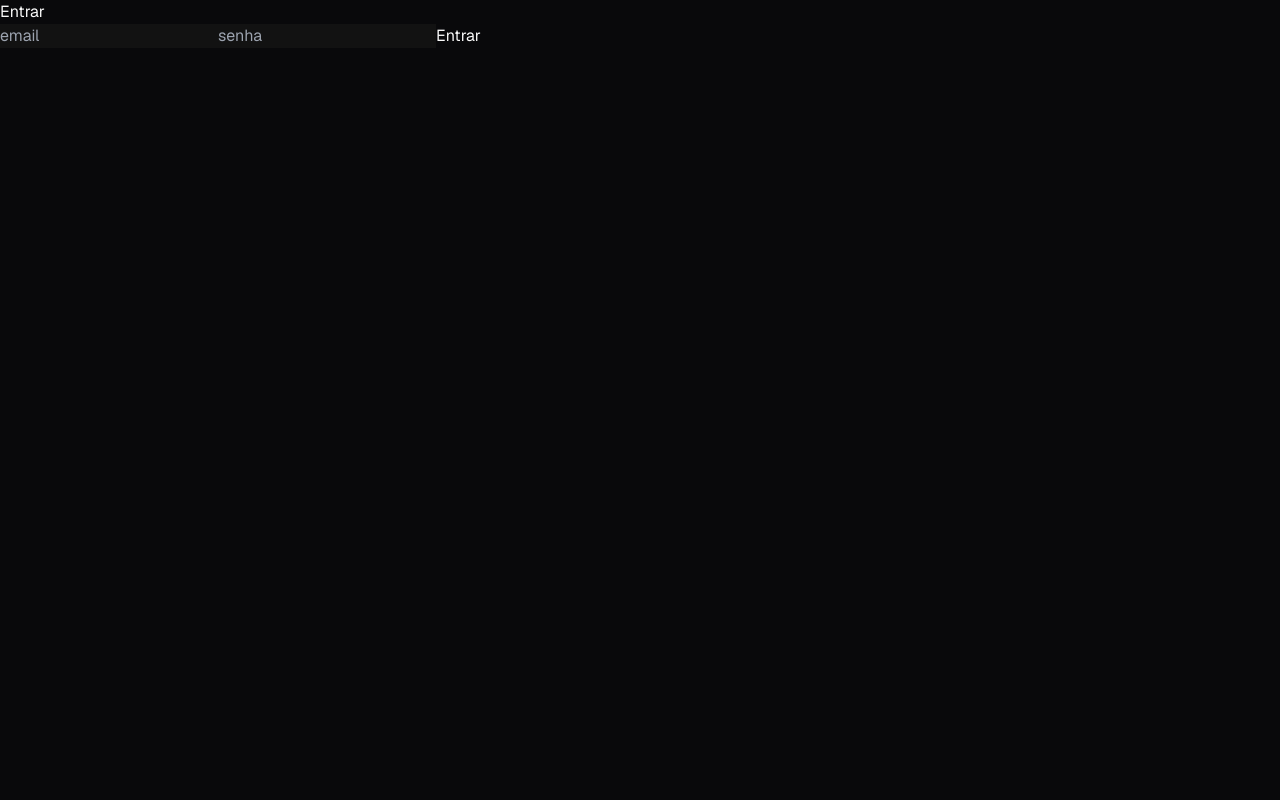
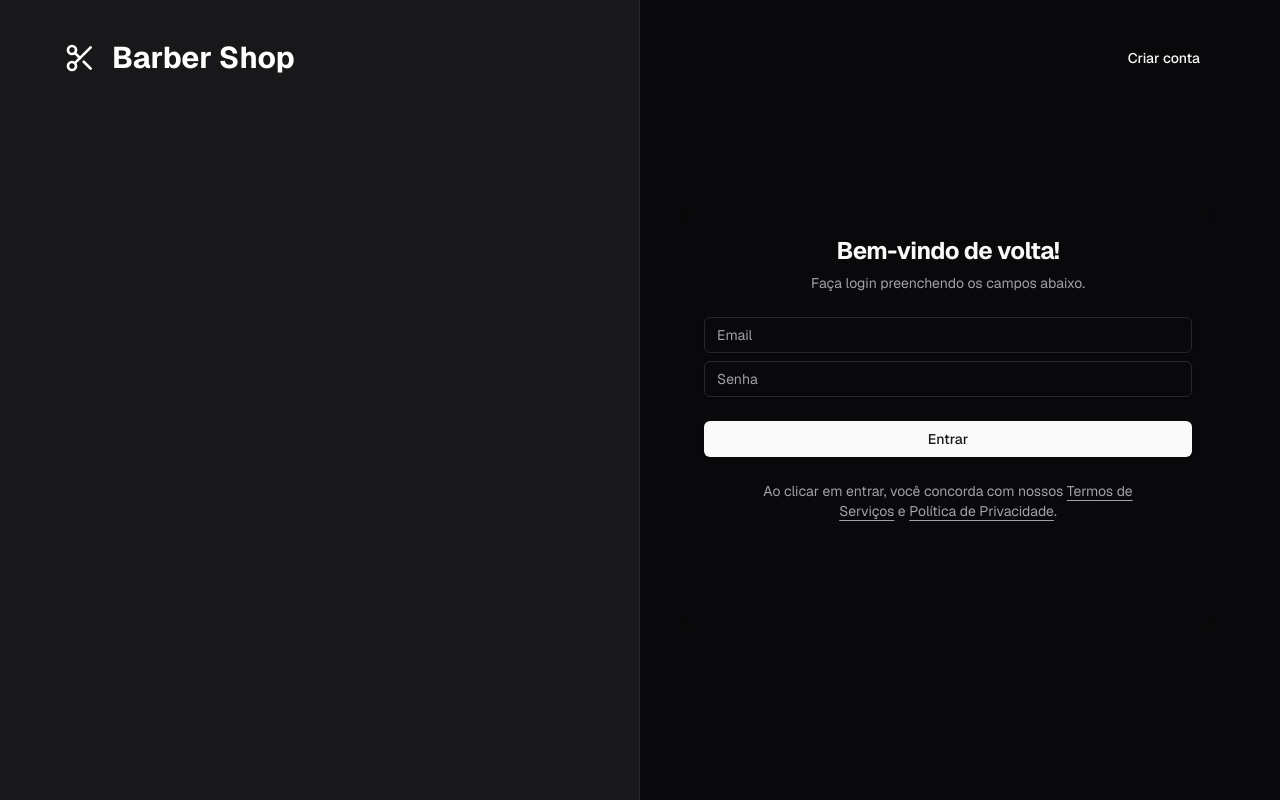
Before and after one commit to RGomes98/BarbeariaSrXavier, a Next.js app: page /entrar in a window 1280 px wide. Built offline with nearby package versions, Linux system fonts and the light colour scheme.

Commit message:
feat: add login page

```diff
--- a/src/app/entrar/page.tsx
+++ b/src/app/entrar/page.tsx
@@ -1,12 +1,46 @@
-import { login } from '@/server-actions/session-action';
+import { Card, CardContent, CardDescription, CardFooter, CardHeader, CardTitle } from '@/components/ui/card';
+import { LoginForm } from '@/components/LoginForm';
+import { Button } from '@/components/ui/button';
+import { Scissors } from 'lucide-react';
+
+import Link from 'next/link';
 
 export default function Page() {
   return (
-    <form action={login}>
-      <h2>Entrar</h2>
-      <input name='email' type='email' placeholder='email' />
-      <input name='password' type='password' placeholder='senha' />
-      <button type='submit'>Entrar</button>
-    </form>
+    <div className='mx-auto grid min-h-screen grid-cols-2 max-lg:grid-cols-1'>
+      <div className='border-r border-zinc-800 bg-zinc-900 py-10 pl-[10%] pr-10 max-lg:hidden'>
+        <div className='flex items-center gap-4 text-white'>
+          <Scissors className='size-8' />
+          <h1 className='text-3xl font-bold'>Barber Shop</h1>
+        </div>
+      </div>
+      <div className='flex flex-col items-center justify-center py-10 pl-10 pr-[10%] max-lg:pr-10'>
+        <Button variant='ghost' className='mb-auto self-end font-medium'>
+          <Link href='/registrar'>Criar conta</Link>
+        </Button>
+        <Card className='mb-auto max-w-[540px] border-none pb-20 text-center shadow-none'>
+          <CardHeader>
+            <CardTitle className='text-2xl font-bold'>Bem-vindo de volta!</CardTitle>
+            <CardDescription>Faça login preenchendo os campos abaixo.</CardDescription>
+          </CardHeader>
+          <CardContent>
+            <LoginForm />
+          </CardContent>
+          <CardFooter>
+            <p className='px-8 text-center text-sm text-muted-foreground'>
+              Ao clicar em entrar, você concorda com nossos{' '}
+              <Link href='#' className='underline underline-offset-4 hover:text-primary'>
+                Termos de Serviços
+              </Link>{' '}
+              e{' '}
+              <Link href='#' className='underline underline-offset-4 hover:text-primary'>
+                Política de Privacidade
+              </Link>
+              .
+            </p>
+          </CardFooter>
+        </Card>
+      </div>
+    </div>
   );
 }
--- /dev/null
+++ b/src/components/LoginForm.tsx
@@ -0,0 +1,54 @@
+'use client';
+
+import { Form, FormControl, FormField, FormItem, FormMessage } from '@/components/ui/form';
+import { zodResolver } from '@hookform/resolvers/zod';
+import { Button } from '@/components/ui/button';
+import { LoginSchema } from '@/lib/schemas';
+import { Input } from '@/components/ui/input';
+import { useForm } from 'react-hook-form';
+
+export const LoginForm = () => {
+  const form = useForm<LoginSchema>({
+    resolver: zodResolver(LoginSchema),
+    defaultValues: { email: '', password: '' },
+  });
+
+  function onSubmit(values: LoginSchema) {
+    console.log(values);
+    //SignIn
+  }
+
+  return (
+    <Form {...form}>
+      <form onSubmit={form.handleSubmit(onSubmit)} className='flex flex-col gap-2'>
+        <FormField
+          name='email'
+          control={form.control}
+          render={({ field }) => (
+            <FormItem className='space-y-1'>
+              <FormControl>
+                <Input {...field} placeholder='Email' type='email' />
+              </FormControl>
+              <FormMessage className='px-0.5 text-start' />
+            </FormItem>
+          )}
+        />
+        <FormField
+          name='password'
+          control={form.control}
+          render={({ field }) => (
+            <FormItem className='space-y-1'>
+              <FormControl>
+                <Input {...field} placeholder='Senha' type='password' />
+              </FormControl>
+              <FormMessage className='px-0.5 text-start' />
+            </FormItem>
+          )}
+        />
+        <Button type='submit' className='mt-4 w-full font-medium'>
+          Entrar
+        </Button>
+      </form>
+    </Form>
+  );
+};
```
